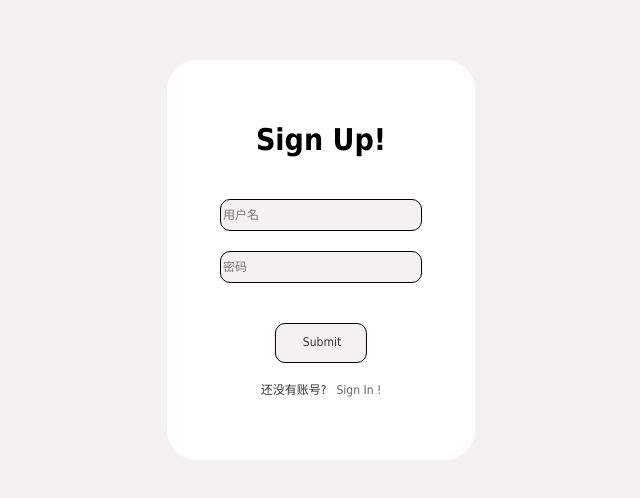
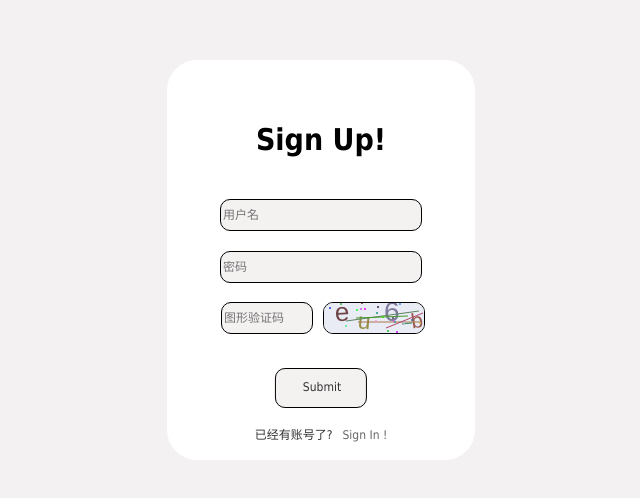
Before and after one commit to AbelX123/AuroraWeb, a Vue app in the folder auroraweb/: page /signUp in a window 1280 px wide. Shown: the part 140-638 px from the top of the page, without its empty margins (319-959 px from the left). Built offline with nearby package versions, Linux system fonts and the light colour scheme; no server answers.

Commit message:
注册登录页面

```diff
--- a/auroraweb/src/pages/login/SignIn.vue
+++ b/auroraweb/src/pages/login/SignIn.vue
@@ -74,7 +74,7 @@ function toHome() {
     }
 
     .submit:hover {
-      background-color: rgb(237, 241, 243);
+      background-color: rgb(206, 213, 216);
       cursor: pointer;
     }
 
--- a/auroraweb/src/pages/login/SignUp.vue
+++ b/auroraweb/src/pages/login/SignUp.vue
@@ -2,24 +2,150 @@
   <div class="container">
     <div class="logindiv">
       <span>Sign Up!</span>
-      <input placeholder="用户名" type="email" />
-      <input placeholder="密码" type="password" />
-      <input class="submit" type="submit" />
+      <input class="username" placeholder="用户名" type="email" />
+      <input class="password" placeholder="密码" type="password" />
+      <div class="code">
+        <input
+          class="number-code-input"
+          type="text"
+          placeholder="图形验证码"
+          v-model="numberCode"
+        />
+        <canvas ref="canvas" :width="state.contentWidth" :height="state.contentHeight" class="number-code-canvas" @click="changeCanvasVal">图形验证码</canvas>
+      </div>
+      <input class="submit" type="submit" @click="submitSignUp" />
       <div class="noaccount">
-        <p>还没有账号?</p>
+        <p>已经有账号了?</p>
         <router-link class="link" to="/SignIn">Sign In !</router-link>
       </div>
     </div>
   </div>
 </template>
 
-<script setup lang="ts" name="SignIn"></script>
+<script setup lang="ts" name="SignUp">
+import { reactive, ref, onMounted, watch } from "vue";
+const canvas = ref();
+const state = reactive({
+  contentWidth: 100,
+  contentHeight: 30,
+  valicodes: "abcdefghijklmnopqrstuvwxyz1234567890",
+  identifyCode: "",
+  count: 4,
+});
+onMounted(() => {
+  state.identifyCode = draw();
+  console.log(state.identifyCode);
+});
+watch(
+  () => {
+    return state.identifyCode;
+  },
+  (newVal) => {
+    console.log(newVal);
+  }
+);
+// 随机数字
+const randomNum = (min: any, max: any) => {
+  return Math.floor(Math.random() * (max - min) + min);
+};
+// 随机颜色
+const randomColor = (min: any, max: any) => {
+  let r = randomNum(min, max);
+  let g = randomNum(min, max);
+  let b = randomNum(min, max);
+  return `rgb(${r}, ${g}, ${b})`;
+};
+// 干扰线
+const drawLine = (ctx: any) => {
+  for (let i = 0; i < 5; i++) {
+    ctx.strokeStyle = randomColor(40, 180);
+    ctx.beginPath();
+    ctx.moveTo(
+      randomNum(0, state.contentWidth),
+      randomNum(0, state.contentHeight)
+    );
+    ctx.lineTo(
+      randomNum(0, state.contentWidth),
+      randomNum(0, state.contentHeight)
+    );
+    ctx.stroke();
+  }
+};
+// 绘制点
+const drawDot = (ctx: any) => {
+  for (let i = 0; i < 20; i++) {
+    //20个点
+    ctx.fillStyle = randomColor(0, 255);
+    ctx.beginPath();
+    ctx.arc(
+      randomNum(0, state.contentWidth),
+      randomNum(0, state.contentHeight),
+      1,
+      0,
+      2 * Math.PI
+    );
+    ctx.fill();
+  }
+};
+//开始绘制
+const draw = () => {
+  const ctx = canvas.value.getContext("2d");
+  //绘制背景
+  ctx.fillStyle = randomColor(220, 255);
+  ctx.fillRect(0, 0, state.contentWidth, state.contentHeight);
+  // 绘制文字
+  let identifyCode = "";
+
+  for (let i = 0; i < state.count; i++) {
+    //控制字数
+    // drawText(ctx, state.identifyCode[i], i);
+    const text = state.valicodes[randomNum(0, state.valicodes.length - 1)];
+    identifyCode += text;
+    // 字体随机的旋转角度
+    var deg = randomNum(-10, 10);
+    ctx.font = randomNum(18, 40) + "px Arial"; //字体大小
+    ctx.fillStyle = randomColor(50, 160); //字体颜色
+
+    ctx.textBaseline = "middle";
+
+    ctx.save();
+    //文字依次随机的上下左右
+    let x = (state.contentWidth / state.count) * i + 10;
+    let y = randomNum(
+      -state.contentHeight / state.count,
+      state.contentHeight / state.count
+    );
+    ctx.translate(x, y);
+    ctx.rotate((deg * Math.PI) / 180); //文字旋转角度
+    ctx.fillText(text, 0, state.contentHeight / 2);
+    ctx.restore();
+  }
+  //绘制线条
+  drawLine(ctx);
+  //绘制点
+  drawDot(ctx);
+  return identifyCode;
+};
+const changeCanvasVal = () => {
+  state.identifyCode = draw();
+};
+
+const numberCode = ref()
+// 注册提交
+function submitSignUp() {
+  // 比较验证码
+  if(state.identifyCode != numberCode.value) {
+    alert("图形验证码错误")
+  }
+}
+
+</script>
 
 <style scoped lang="less">
 .container {
   background-color: rgb(243, 241, 241);
   position: fixed;
-  height: 100%;
+  height: 100vh;
   width: 100%;
   display: flex;
   align-items: center;
@@ -42,7 +168,9 @@
       font-weight: 900;
     }
 
-    input {
+    .username,
+    .password,
+    .submit {
       display: block;
       margin-left: 50%;
       transform: translateX(-50%);
@@ -56,13 +184,13 @@
     }
 
     .submit {
-      margin-top: 40px;
+      margin-top: 35px;
       height: 40px;
       width: 30%;
     }
 
     .submit:hover {
-      background-color: rgb(237, 241, 243);
+      background-color: rgb(206, 213, 216);
       cursor: pointer;
     }
 
@@ -77,6 +205,37 @@
         margin-left: 10px;
       }
     }
+
+    .code {
+      display: flex;
+      flex-direction: row;
+      justify-content: space-between;
+      align-items: center;
+      margin: 0 auto;
+      margin-top: 20px;
+      height: 30px;
+      width: 200px;
+
+      .number-code-canvas {
+        background-color: rgb(244, 241, 241);
+        height: 30px;
+        width: 100px;
+        height: 100%;
+        margin-left: 10px;
+        border: 1px solid black;
+        border-radius: 10px;
+      }
+
+      .number-code-input {
+        background-color: rgb(244, 241, 241);
+        text-indent: 2px;
+        display: inline-block;
+        height: 100%;
+        width: 90px;
+        border: 1px solid black;
+        border-radius: 10px;
+      }
+    }
   }
 }
 </style>
```
